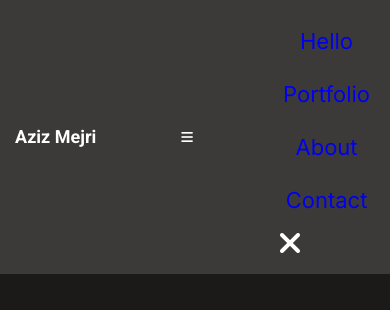
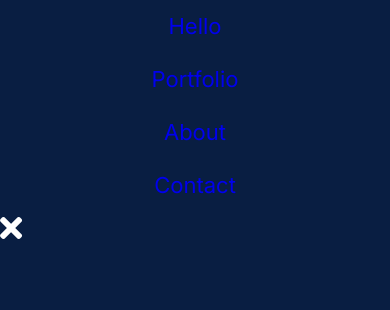
Before and after one commit to Meltrust/mobile-menu, a website: page index.html in a window 390 px wide. Both pictures are taken after a click on the button "menu". Shown: the top 310 px of the page. Drawn offline with Linux system fonts and the light colour scheme.

Commit message:
Fix hide menu function

```diff
--- a/css/main.css
+++ b/css/main.css
@@ -27,7 +27,8 @@ header {
   color: white;
 }
 
-#desktop-nav, #desktop-nav ul {
+#desktop-nav,
+#desktop-nav ul {
   display: none;
 }
 
@@ -560,3 +561,20 @@ textarea {
     height: 32px;
   }
 }
+
+.menu-mobile {
+  display: none;
+}
+
+.show-menu-mobile {
+  position: absolute;
+  top: 0;
+  left: 0;
+  right: 0;
+  bottom: 0;
+  height: 100vh;
+  width: 100vw;
+  z-index: 5;
+  background: #091e42;
+  display: block;
+}
--- a/index.html
+++ b/index.html
@@ -6,13 +6,17 @@
     <meta name="viewport" content="width=device-width, initial-scale=1.0" />
     <link rel="stylesheet" href="./css/main.css" />
     <link rel="icon" href="./favicon.ico" />
+    <link rel="stylesheet" href="https://pro.fontawesome.com/releases/v5.10.0/css/all.css" integrity="sha384-AYmEC3Yw5cVb3ZcuHtOA93w35dYTsvhLPVnYs9eStHfGJvOvKxVfELGroGkvsg+p" crossorigin="anonymous"/>
     <script src="index.js" defer></script>
     <title>Aziz Mejri - Portfolio</title>
   </head>
   <body>
+    <a name="top"></a>
     <header>
+
+
         <h1 id="logo">Aziz Mejri</h1>
-      <button type="button" class="menu-bars" onclick="toggleMobileMenu()">
+        <button type="button" title="menu" class="menu-bars" id="menuBars" onclick="toggleMobileMenu()">
           <i class="fas fa-bars"></i>
         </button>
         <nav id="desktop-nav">
@@ -26,12 +30,15 @@
             </li>
           </ul>
         </nav>
+
+
+
       <nav id="menuMobile" class="menu-mobile">
         <ul class="list-menu">
-          <li><a href="#" >Hello</a></li>
-          <li><a href="#" >Portfolio</a></li>
-          <li><a href="#" >About</a></li>
-          <li><a href="#" >Contact</a></li>
+          <li class="list-menu-item"><a href="#top" >Hello</a></li>
+          <li class="list-menu-item"><a href="#projects" >Portfolio</a></li>
+          <li class="list-menu-item"><a href="#about-me" >About</a></li>
+          <li class="list-menu-item"><a href="#contact" >Contact</a></li>
         </ul>
         <i id="close-button" class="fas fa-times fa-2x cross invisible" onclick="toggleMobileMenu()"></i>
     </nav>
@@ -448,9 +455,10 @@
         />
       </a>
     </footer>
-    <script
+    <!-- <script
       src="https://kit.fontawesome.com/e966a3bd22.js"
       crossorigin="anonymous"
-    ></script>
+      integrity="sha384-AYmEC3Yw5cVb3ZcuHtOA93w35dYTsvhLPVnYs9eStHfGJvOvKxVfELGroGkvsg+p"
+    ></script> -->
   </body>
 </html>
--- a/index.js
+++ b/index.js
@@ -1,10 +1,28 @@
-// init
+/* eslint-disable no-unused-vars */
+const elem = document.getElementById('menuMobile');
+const toggleMobileMenu = () => {
+  // const logoName = document.getElementById('logo');
+  // const menuButton = document.getElementById('menuBars');
+  if (!elem.classList.contains('show-menu-mobile')) {
+    elem.classList.add('show-menu-mobile');
+  } else {
+    elem.classList.remove('show-menu-mobile');
+  }
+  // if (elem.style.display === 'block') {
+  //   elem.style.display = 'none';
+  // logoName.style.display = 'none';
+  // menuButton.style.display = 'none';
+  // } else {
+  // elem.style.display = 'block';
+  // menuButton.style.display = 'block';
+  // logoName.style.display = 'block';
+};
 
-const toggleMobileMenu = () => {
-  const elem = document.getElementById('menuMobile');
-  if (elem.style.display === 'block') {
-    elem.style.display = 'none';
-  } else {
-    elem.style.display = 'block';
-  }
-}
+const item = document.querySelectorAll('.list-menu-item');
+
+// const closeMobileMenu = () => {
+//   item.forEach((e) => e.classList.remove('show-menu-mobile'));
+// };
+item.forEach((e) => {
+  e.addEventListener('click', (e) => elem.classList.remove('show-menu-mobile'));
+});
```
Lines whose indentation alone changed are shown as unchanged.
